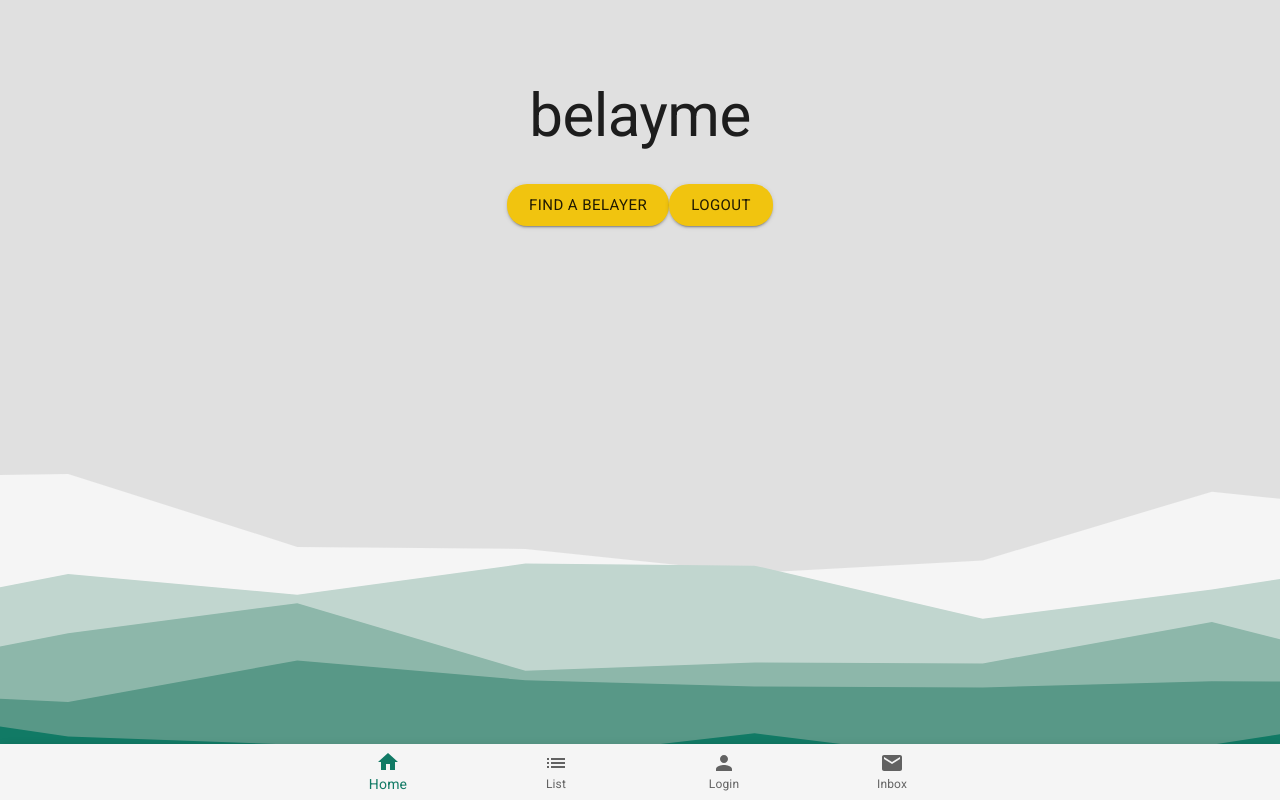
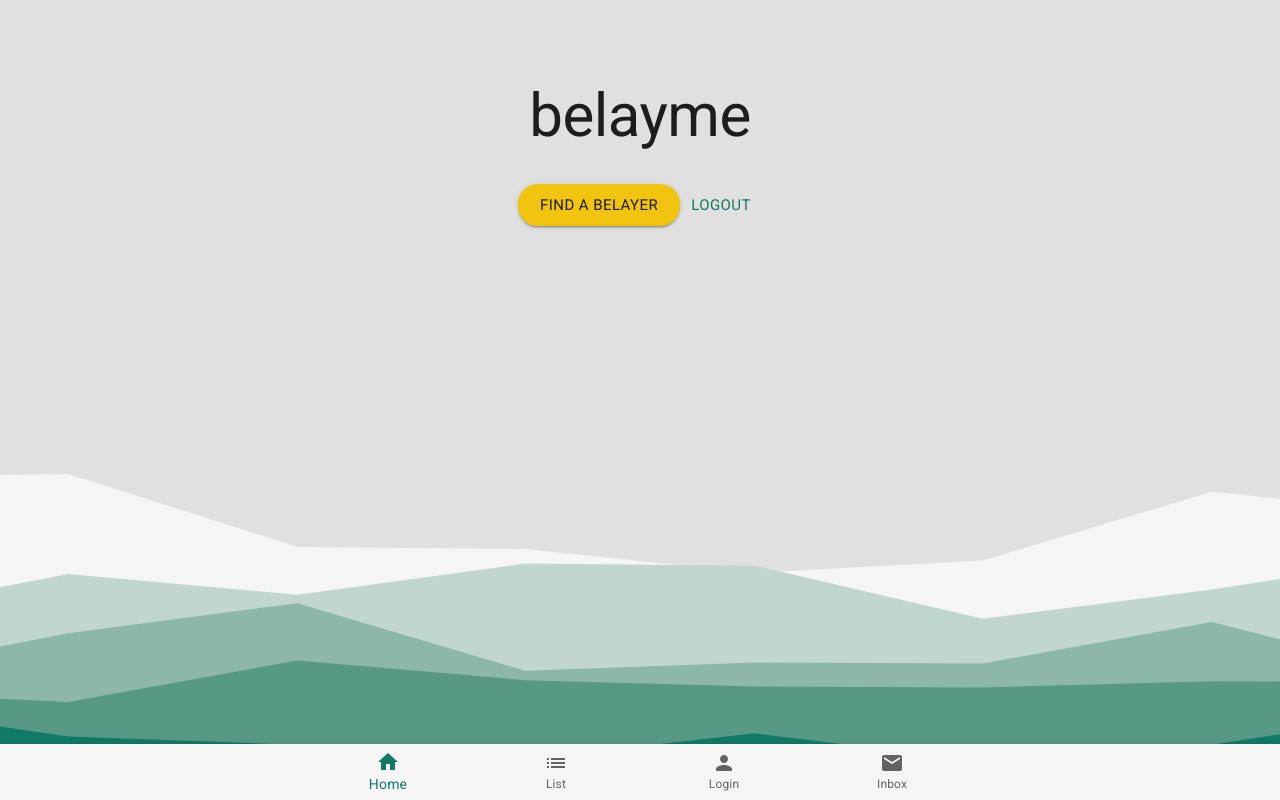
Before and after one commit to podmar/belayme, a React (Create React App) app in the folder client/: page / in a window 1280 px wide. Built offline with nearby package versions, Linux system fonts and the light colour scheme; no server answers.

Commit message:
styled the button

```diff
--- a/client/src/components/ButtonLogout.js
+++ b/client/src/components/ButtonLogout.js
@@ -8,8 +8,7 @@ function ButtonLogout() {
 
   return (
     <Button
-    variant="contained"
-    color="secondary"
+    color="primary"
     size='large'
     onClick={logout}
     >
```
